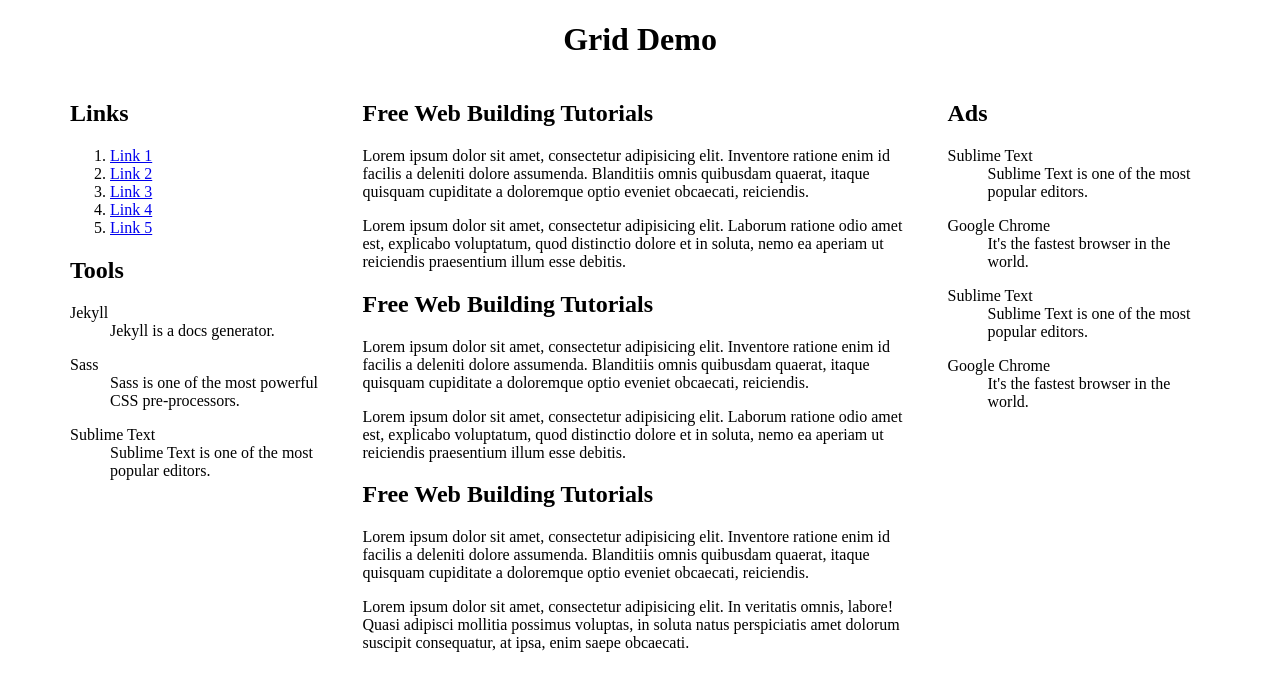
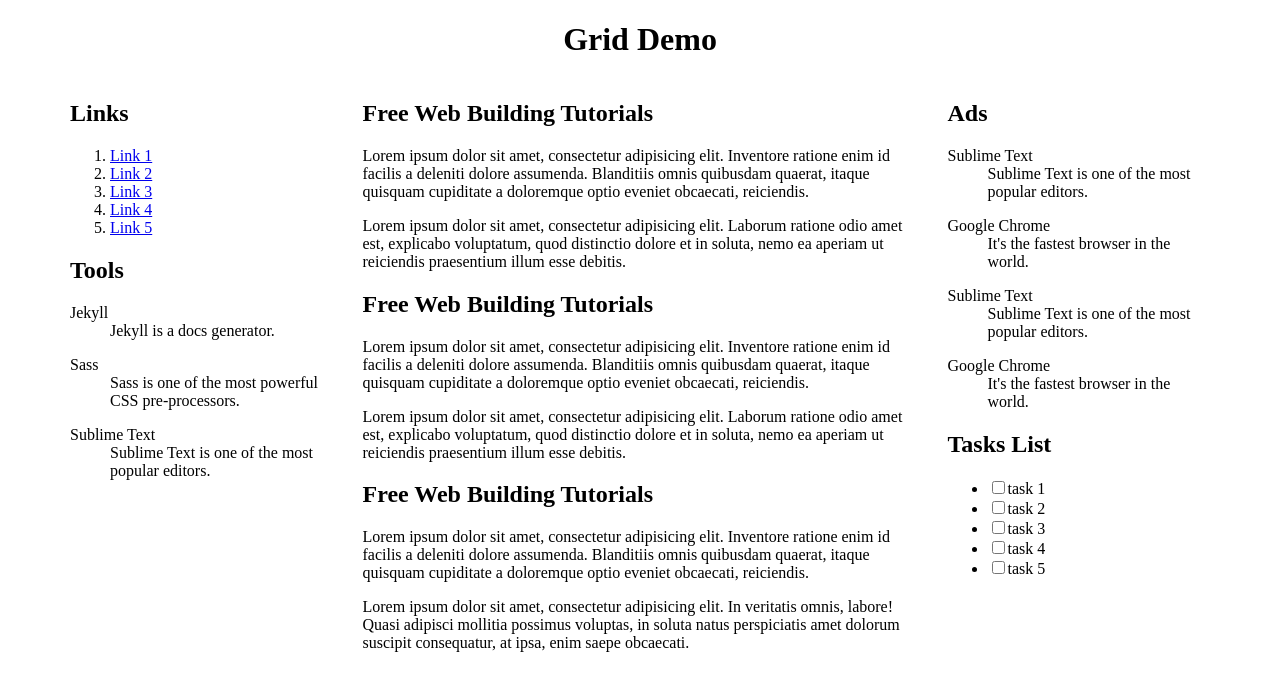
Before and after one commit to uniqueWTS/blog, a Jekyll site: the page built from public/html/grid.md, in a window 1280 px wide. Shown: the top 691 px of the page. Built offline with Jekyll 4.4.1, drawn with Linux system fonts in a browser that asks for light colours; some of the changed lines change nothing that is shown.

Commit message:
learning dom

```diff
--- a/_includes/aside.html
+++ b/_includes/aside.html
@@ -1,4 +1,4 @@
-<aside class="page-sidebar">
+<aside class="page-sidebar" id="page-sidebar">
 	<section class="links">
 		<h2>Links</h2>
 	<ol>
--- /dev/null
+++ b/_includes/dom/document.js
@@ -0,0 +1 @@
+/*Document*/
--- /dev/null
+++ b/_includes/dom/node.js
@@ -0,0 +1,70 @@
+/* Node接口12种结点类型nodeType
+(IE可能没有这些属性, 数值nodeType)
+IE8- 在DOM的对象通常实现为COM对象,不能像JS对象那样处理.
+
+ Node.ELEMENT_NODE (1);
+ Node.ATTRIBUTE_NODE (2);
+ Node.TEXT_NODE (3);
+ Node.CDATA_SECTION_NODE (4);
+ Node.ENTITY_REFERENCE_NODE (5);
+ Node.ENTITY_NODE (6);
+ Node.PROCESSING_INSTRUCTION_NODE (7);
+ Node.COMMENT_NODE (8);
+ Node.DOCUMENT_NODE (9);
+ Node.DOCUMENT_TYPE_NODE (10);
+ Node.DOCUMENT_FRAGMENT_NODE (11);
+ Node.NOTATION_NODE (12)
+ */
+
+// var html = document.getElementsByTagName("html")[0];
+// console.log(html);
+
+// 结点类型和结点值
+// var value;
+// if (html.nodeType == 1) {
+// 	value = html.nodeName; //HTML
+// }
+
+// NodeList to array
+function convertToArray(nodes) {
+	var array = null;
+	try	{
+		array = Array.prototype.slice.call(nodes,0);
+	}catch(ex){
+		array = new Array();
+		for(var i =0, len = nodes.length; i < len; i++) {
+			array.push(nodes[i]);
+		}
+	}
+	return array;
+}
+
+/*操作结点
+appendChild 新增末尾子元素 parentNode.appendChild(newNode)
+insertBefore 在某结点之前插入新结点  parentNode.insertBefore(newNode, someNode)
+replaceChild 代替结点 parentNode.replaceChild(newNode)
+removeChild 删除结点 parentNode.remove(someNode)
+*/
+
+// 剪切文档结点, 粘贴成为新元素子元素末尾
+function cutAndPasteNodeByID(nodeId, parentNodeId){
+	/*获取新结点*/
+	var newNode = document.getElementById(nodeId);
+	/*获取父母结点*/
+	var parentNode = document.getElementById(parentNodeId);
+	/*插入新结点*/
+	parentNode.appendChild(newNode);
+}
+
+/* 克隆文档结点, 粘贴成为新元素子元素末尾
+克隆兼容性有问题. IE会克隆事件处理程序, 其它浏览器不会.
+*/
+function copyAndPasteNodeByID(nodeId, parentNodeId){
+	/*获取新结点*/
+	var newNode = document.getElementById(nodeId);
+	newNode = newNode.cloneNode(true);
+	/*获取父母结点*/
+	var parentNode = document.getElementById(parentNodeId);
+	/*插入新结点*/
+	parentNode.appendChild(newNode);
+}
--- /dev/null
+++ b/_includes/tasks.html
@@ -0,0 +1,16 @@
+<!-- <style>
+	  .task-list{
+		list-style-type: none;
+	}
+
+</style> -->
+<section class="page-tasks" id="page-tasks">
+	<h2>Tasks List</h2>
+	<ul class="task-list">
+		<li><input type="checkbox">task 1</li>
+		<li><input type="checkbox">task 2</li>
+		<li><input type="checkbox">task 3</li>
+		<li><input type="checkbox">task 4</li>
+		<li><input type="checkbox">task 5</li>
+	</ul>
+</section>
--- a/public/html/grid.md
+++ b/public/html/grid.md
@@ -19,6 +19,10 @@
 		</div>
 		<div class="col-xs-12 col-sm-4 col-md-3">
 			{% include ads.html %}
+			{% include tasks.html %}
 		</div>
 	</div>
 </div>
+<script>
+	{% include dom/node.js %}
+</script>
```
